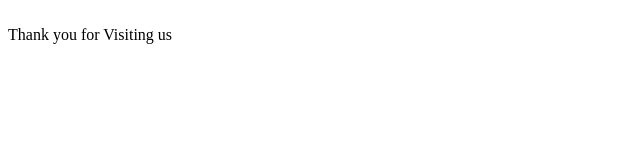
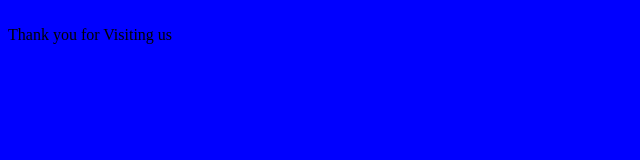
Before and after one commit to kh-chethans/Jenkinsproject1-23mar2023, a plain HTML site: page index.html in a window 1280 px wide. Shown: the whole page, without its empty margins (0-640 px from the left). Drawn offline with Linux system fonts and the light colour scheme.

Commit message:
Updated index.html file

```diff
--- a/index.html
+++ b/index.html
@@ -1,6 +1,6 @@
 <html>
 <title>Welcome to my new page</title>
-<body "style=background-color:Green>
+<body style="background-color:Blue">
 </br>Thank you for Visiting us
 </body>
 </html>
```
